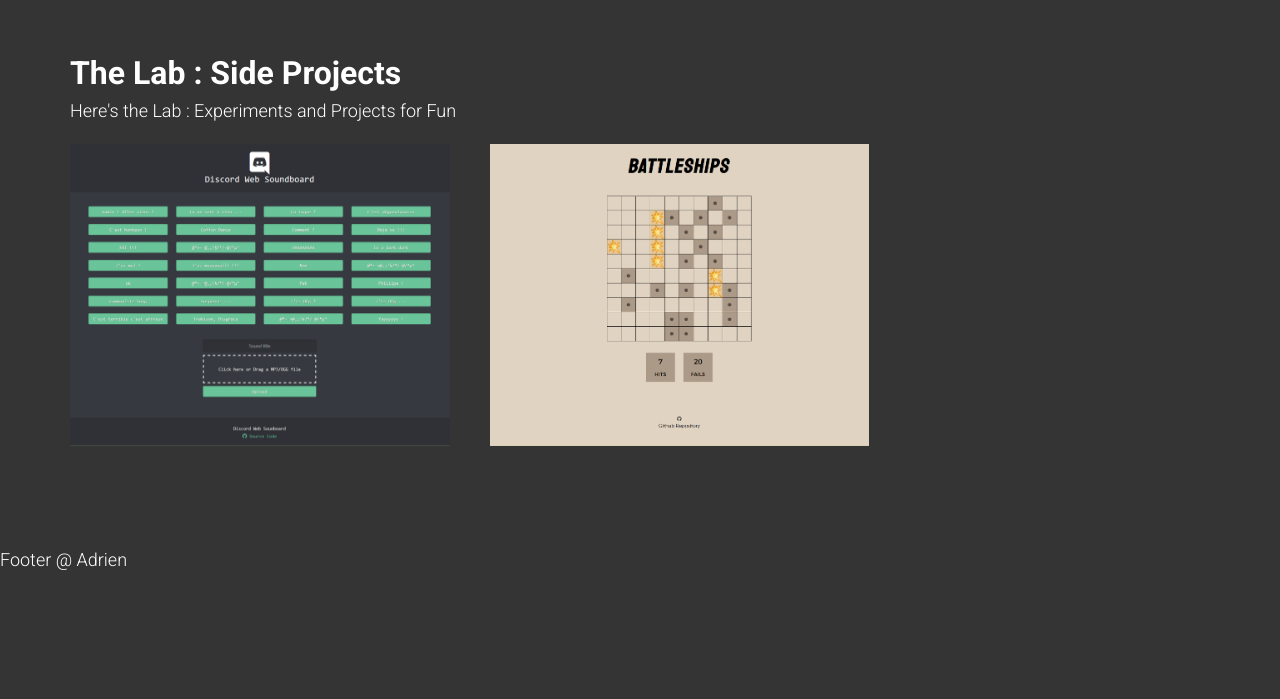
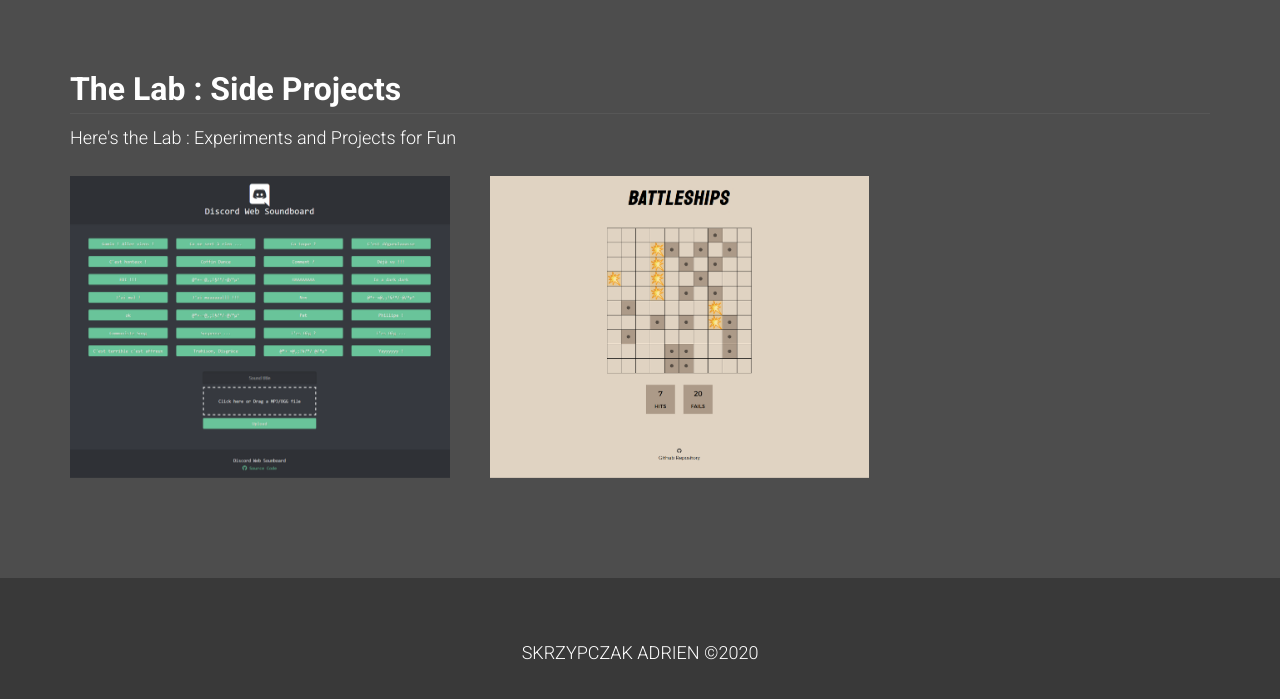
Before and after one commit to adrien-sk/Portfolio, a Gatsby site: page / in a window 1280 px wide. Shown: the part 1427-2126 px from the top of the page. Before the commit the page ends 2000 px from the top, so only its background shows below. Built offline with nearby package versions, Linux system fonts and the light colour scheme; Gatsby itself is replaced by a stand-in of ours.

Commit message:
Styling update

```diff
--- a/src/components/footer.js
+++ b/src/components/footer.js
@@ -3,7 +3,7 @@ import React from 'react';
 const Footer = () => {
 	return(
 		<footer>
-			<p>Footer @ Adrien</p>
+			<p>SKRZYPCZAK ADRIEN ©{new Date().getFullYear()}</p>
 		</footer>
 	);
 }
--- a/src/components/gamedev.js
+++ b/src/components/gamedev.js
@@ -3,13 +3,15 @@ import React from 'react';
 const GameDev = () =>{
 	return(
 		<section id="gamedev">
-		<h2>Game Dev</h2>
-		<h4>Creating some amateur games with Unity</h4>
-		<div className="projects-container">
-			<div className="project">
+			<div className="inner">
+				<h2>Game Dev</h2>
+				<h4>Creating some amateur games with Unity</h4>
+				<div className="projects-container">
+					<div className="project">
 
+					</div>
+				</div>
 			</div>
-		</div>
 		</section>
 	);
 }
--- a/src/components/pixelart.js
+++ b/src/components/pixelart.js
@@ -3,8 +3,15 @@ import React from 'react';
 const PixelArt = () =>{
 	return(
 		<section id="pixelart">
-			<h2>Pixel Art</h2>
-			<h4>Game Dev brought me to work on the graphism at some point</h4>
+			<div className="inner">
+				<h2>Pixel Art</h2>
+				<h4>Game Dev brought me to work on the graphism at some point</h4>
+				<div className="projects-container">
+					<div className="project">
+
+					</div>
+				</div>
+			</div>
 		</section>
 	);
 }
--- a/src/components/sideprojects.js
+++ b/src/components/sideprojects.js
@@ -1,11 +1,15 @@
 import React from 'react';
+import { FontAwesomeIcon } from '@fortawesome/react-fontawesome';
 
 import soundboardThumb from '../images/thumbs/soundboard.png';
 import battleshipsThumb from '../images/thumbs/battleships.png';
 
+import { faGithub } from '@fortawesome/free-brands-svg-icons'
+
 const SideProjects = () =>{
 	return(
 		<section id="sideprojects">
+			<div className="inner">
 				<h2>The Lab : Side Projects</h2>
 				<h4>Here's the Lab : Experiments and Projects for Fun</h4>
 				<div className="projects-container">
@@ -16,7 +20,8 @@ const SideProjects = () =>{
 								<h3>Discord Soundboard</h3>
 								<p>Web soundboard for Discord</p>
 								<p><strong>Tags:</strong> <br />React, NodeJS, ExpressJS, Socket.IO</p>
-							<a href="https://github.com/Nadrielle/Discord-Web-Soundboard" target="_blank">View more</a>
+								<a href="https://github.com/Nadrielle/Discord-Web-Soundboard" target="_blank" className="site-link">View more</a>
+								<a href="https://github.com/Nadrielle/Discord-Web-Soundboard" target="_blank" className="git-link"><FontAwesomeIcon icon={faGithub} /></a>
 							</figcaption>
 						</figure>
 					</div>
@@ -27,9 +32,11 @@ const SideProjects = () =>{
 								<h3>Battleships</h3>
 								<p>React Battleships singleplayer game</p>
 								<p><strong>Tags:</strong> <br />React, SASS</p>
-							<a href="https://github.com/Nadrielle/Battleships" target="_blank">View more</a>
+								<a href="https://github.com/Nadrielle/Battleships" target="_blank" className="site-link">View more</a>
+								<a href="https://github.com/Nadrielle/Battleships" target="_blank" className="git-link"><FontAwesomeIcon icon={faGithub} /></a>
 							</figcaption>
 						</figure>
+					</div>
 				</div>
 			</div>
 		</section>
--- a/src/components/welcome.js
+++ b/src/components/welcome.js
@@ -3,11 +3,13 @@ import React from 'react';
 const Welcome = () =>{
 	return(
 		<section id="welcome">
-			<h4>My name is</h4>
-			<h1>Adrien Skrzypczak</h1>
-			<h4>and I'm a </h4>
-			<h3>Software Engineer</h3>
-			<p>Lorem ipsum dolor sit amet, consectetur adipiscing elit. In vel sem at lorem laoreet iaculis sed commodo tortor. Proin tristique nunc vitae mi vestibulum, vel vestibulum tortor ornare. Aliquam rhoncus massa ac sem ultrices, eget dictum quam aliquet. Fusce ultricies aliquam metus, in lobortis mauris venenatis id. Aenean ullamcorper velit dolor, vitae commodo lacus lacinia vitae. Proin ullamcorper dictum porttitor.</p>
+			<div className="inner">
+				<h4>My name is</h4>
+				<h1>Adrien Skrzypczak</h1>
+				<h4>and I'm a </h4>
+				<h3>Software Engineer</h3>
+				<p>Lorem ipsum dolor sit amet, consectetur adipiscing elit. In vel sem at lorem laoreet iaculis sed commodo tortor. Proin tristique nunc vitae mi vestibulum, vel vestibulum tortor ornare. Aliquam rhoncus massa ac sem ultrices, eget dictum quam aliquet. Fusce ultricies aliquam metus, in lobortis mauris venenatis id. Aenean ullamcorper velit dolor, vitae commodo lacus lacinia vitae. Proin ullamcorper dictum porttitor.</p>
+			</div>
 		</section>
 	);
 }
--- a/src/components/workprojects.js
+++ b/src/components/workprojects.js
@@ -1,13 +1,17 @@
 import React from 'react';
+import { FontAwesomeIcon } from '@fortawesome/react-fontawesome';
 
 import kendoThumb from '../images/thumbs/kendo.jpg';
 import ordaliartThumb from '../images/thumbs/ordaliart.jpg';
 import adrienThumb from '../images/thumbs/adrien-s.jpg';
 
+import { faGithub } from '@fortawesome/free-brands-svg-icons'
+
 
 const WorkProjects = () =>{
 	return(
 		<section id="workprojects">
+			<div className="inner">
 				<h2>Projects</h2>
 				<h4>Some projects I developed for work</h4>
 				<div className="projects-container">
@@ -19,7 +23,7 @@ const WorkProjects = () =>{
 								<h3>Alsace Kendo</h3>
 								<p>Local Kendo club website</p>
 								<p><strong>Tags:</strong> <br />Wordpress, Bootstrap, CSS</p>
-							<a href="http://alsace-kendo.fr" target="_blank">View more</a>
+								<a href="http://alsace-kendo.fr" target="_blank" className="site-link">View more</a>
 							</figcaption>
 						</figure>
 					</div>
@@ -31,7 +35,7 @@ const WorkProjects = () =>{
 								<h3>Ordaliart</h3>
 								<p>Young illustrator portfolio</p>
 								<p><strong>Tags:</strong> <br />Wordpress, Bootstrap, CSS</p>
-							<a href="http://ordaliart.com" target="_blank">View more</a>
+								<a href="http://ordaliart.com" target="_blank" className="site-link">View more</a>
 							</figcaption>
 						</figure>
 					</div>
@@ -43,9 +47,11 @@ const WorkProjects = () =>{
 								<h3>My portfolio</h3>
 								<p>This portfolio website</p>
 								<p><strong>Tags:</strong> <br />Gatsby, ReactJS, SASS</p>
-							<a href="#" target="_blank">View more</a>
+								<a href="https://github.com/Nadrielle/Portfolio" target="_blank" className="site-link">View more</a>
+								<a href="https://github.com/Nadrielle/Portfolio" target="_blank" className="git-link"><FontAwesomeIcon icon={faGithub} /></a>
 							</figcaption>
 						</figure>
+					</div>
 				</div>
 			</div>
 		</section>
--- a/src/styles/global.scss
+++ b/src/styles/global.scss
@@ -107,27 +107,36 @@ a{
 			display: flex;
 			flex-direction: column;
 			align-items: center;
-			width: 1140px;
 			max-width: 100%;
 			margin: auto;
 
 			section{
 				width: 100%;
-				margin: 100px 0;
+				padding: 100px 0;
+				display: flex;
+				justify-content: center;
+
+				&:nth-child(even){
+					background: $lighter-black;
+				}
+
+				.inner{
+					max-width: 1140px;
+
+					h2{
+						border-bottom: 1px solid #575757;
+						margin-bottom: 10px;
+					}
 
 					h4{
 						font-weight: 300;
-				}
-			}
-		}
-	}
 					}
 
 					.projects-container{
 						display: flex;
 						flex-direction: row;
 						justify-content: flex-start;
-	margin-top: 20px;
+						margin-top: 25px;
 
 						.project{
 							width: 33.3%;
@@ -151,7 +160,7 @@ a{
 								overflow: hidden;
 
 								&.effect{
-				background: #a4c76d;
+									//background: #a4c76d;
 									color: #FFF;
 
 									img {
@@ -196,6 +205,19 @@ a{
 											opacity: 1;
 											-webkit-transform: translate3d(0,0,0);
 											transform: translate3d(0,0,0);
+										}
+
+										a.git-link{
+											&:hover, &:active, &:focus{
+												outline: none;
+											}
+
+											svg {
+												opacity: 1;
+												-webkit-transform: translate3d(0,0,0);
+												transform: translate3d(0,0,0);
+												z-index: 1100;
+											}
 										}
 									}
 								}
@@ -247,7 +269,7 @@ a{
 								width: 100%;
 							}
 
-		figure a {
+							figure a.site-link {
 								z-index: 1000;
 								text-indent: 200%;
 								white-space: nowrap;
@@ -259,5 +281,37 @@ a{
 								height: 100%;
 								width: 100%;
 							}
+
+							figure a.git-link{
+								svg{
+									opacity: 0;
+									transition: opacity 0.35s, transform 0.35s, color 0.35s;
+									transform: translate3d(100%, 0, 0);
+									color: white;
+									position: absolute;
+									bottom: 20px;
+									right: 25px;
+									width: 30px;
+									height: 30px;
+
+									&:hover{
+										color: rgb(170,170,170);
 									}
 								}
+							}
+						}
+					}
+				}
+			}
+		}
+	}
+
+	footer{
+		height: 150px;
+		width: 100%;
+		display: flex;
+		background: $darker-black;
+		align-items: center;
+		justify-content: center;
+	}
+}
--- a/src/styles/reset.scss
+++ b/src/styles/reset.scss
@@ -48,6 +48,12 @@ a:not([class]) {
   text-decoration-skip-ink: auto;
 }
 
+a{
+	&:active, &:focus{
+		outline: none;
+	}
+}
+
 /* Make images easier to work with */
 img {
   max-width: 100%;
--- a/src/styles/variables.scss
+++ b/src/styles/variables.scss
@@ -1,7 +1,30 @@
+/* New variables */
+
+$md-text-size: 16px;
+$lg-text-size: 18px;
+$xl-text-size: 24px;
+
+$text1: #ECF8FF;
+$text2: #C9E2F0;
+
+$green1: #B0FBBC;
+$green2: #82F9A1;
+
+$blue1: #111A20;
+$blue1b: #162129;
+$blue2: #1C2C35;
+$blue3: #243B4A;
+$blue4: #416883;
+$blue5: #5E8CA7;
+
+//------------------------------------------------------
+
 
 /* Colors */
 
-$light-black: #343434;
+$lighter-black: #4d4d4d;
+$light-black: #424242;
+$darker-black: #393939;
 $green-highlight: #69dfae;
 //$light-text: #b9d2d2;
 //$lightest-text: #daf4f4;
@@ -13,7 +36,6 @@ $green-box: #37483f;
 
 /* Font-sizes/Weights */
 
-
 $small-text-size: 18px;
 $small-text-weight: 300;
 $medium-text-size: 20px;
```
Also changed, not shown: src/styles/main.scss (+0 -13 lines). Lines whose indentation alone changed are shown as unchanged.
